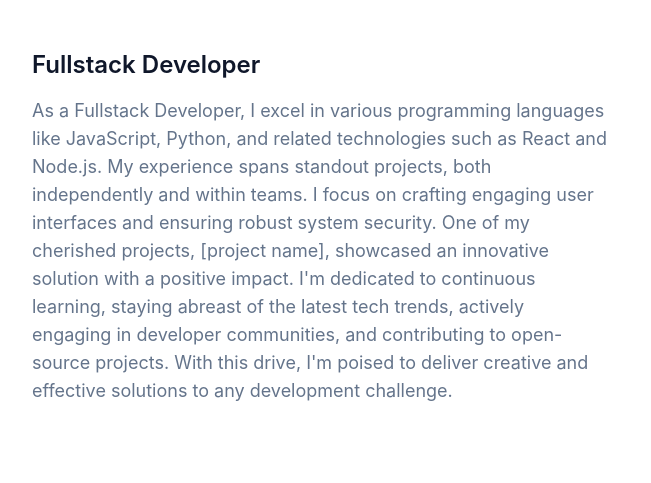
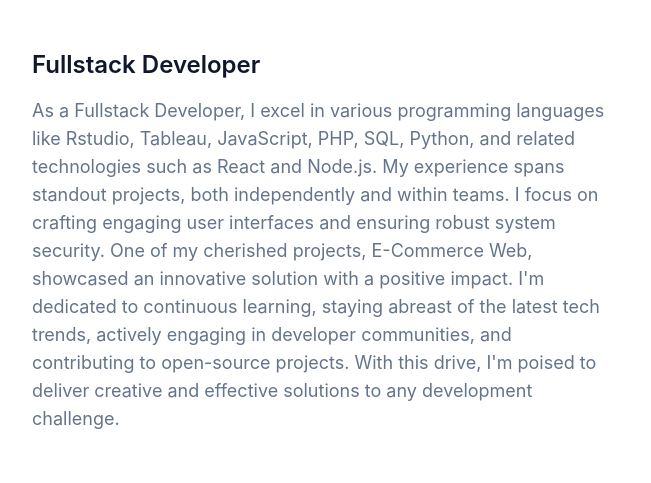
Before and after one commit to ridoaxcel/portopolio.github.io, a website: page index.html in a window 1280 px wide. Shown: the part 659-1142 px from the top of the page, 0-651 px from the left. Drawn offline with Linux system fonts and the light colour scheme.

Commit message:
Update index.html

```diff
--- a/index.html
+++ b/index.html
@@ -91,7 +91,7 @@
           <div class="flex flex-wrap">
             <div class="mb-10 w-full px-4 lg:w-1/2">
               <h2 class="mb-4 text-xl font-semibold text-dark dark:text-white lg:pt-10 lg:text-2xl">Fullstack Developer</h2>
-              <p class="max-w-xl text-sm font-normal text-secondary lg:text-lg">As a Fullstack Developer, I excel in various programming languages like JavaScript, Python, and related technologies such as React and Node.js. My experience spans standout projects, both independently and within teams. I focus on crafting engaging user interfaces and ensuring robust system security. One of my cherished projects, [project name], showcased an innovative solution with a positive impact. I'm dedicated to continuous learning, staying abreast of the latest tech trends, actively engaging in developer communities, and contributing to open-source projects. With this drive, I'm poised to deliver creative and effective solutions to any development challenge.</p>
+              <p class="max-w-xl text-sm font-normal text-secondary lg:text-lg">As a Fullstack Developer, I excel in various programming languages like Rstudio, Tableau, JavaScript, PHP, SQL, Python, and related technologies such as React and Node.js. My experience spans standout projects, both independently and within teams. I focus on crafting engaging user interfaces and ensuring robust system security. One of my cherished projects, E-Commerce Web, showcased an innovative solution with a positive impact. I'm dedicated to continuous learning, staying abreast of the latest tech trends, actively engaging in developer communities, and contributing to open-source projects. With this drive, I'm poised to deliver creative and effective solutions to any development challenge.</p>
             </div>
             <div class="w-full px-4 lg:w-1/2">
               <h3 class="mb-4 text-xl font-semibold text-dark dark:text-white lg:pt-10 lg:text-2xl">Freelancer</h3>
```
